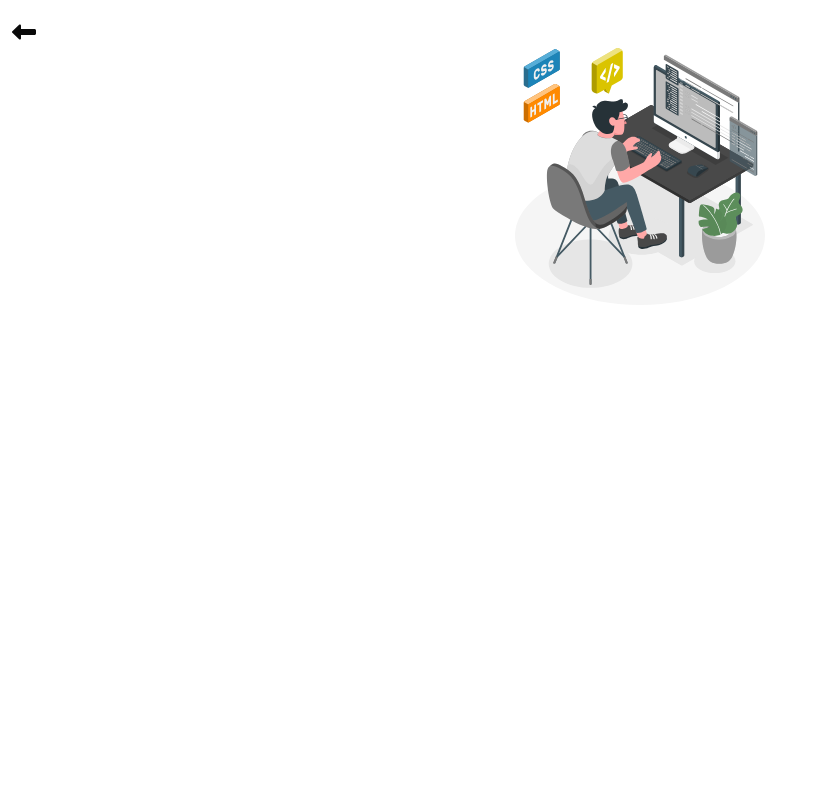
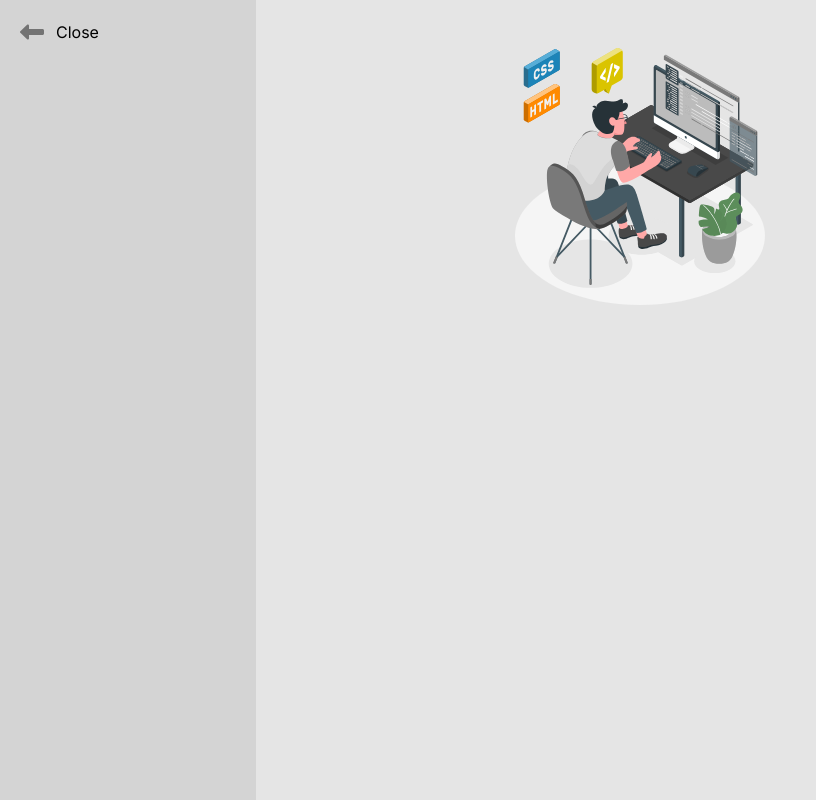
Before and after one commit to IvanMCorrea/dev_portfolio, a Next.js app: page / in a window 1280 px wide. Both pictures are taken after a click on the button "Toggle theme". Shown: the whole page, without its empty margins (0-816 px from the left). Built offline with nearby package versions, Linux system fonts and the light colour scheme.

Commit message:
Fix theme and handle sidebar items when it´s expanded

```diff
--- a/app/_components/Providers.tsx
+++ b/app/_components/Providers.tsx
@@ -1,7 +1,11 @@
-'use client'
+"use client";
 
-import { ThemeProvider } from 'next-themes'
+import { ThemeProvider } from "next-themes";
 
-export function Providers({ children }: any) {
-  return <ThemeProvider>{children}</ThemeProvider>
+export function Providers({ children }: { children: React.ReactNode }) {
+  return (
+    <ThemeProvider enableSystem attribute="class" defaultTheme="system">
+      {children}
+    </ThemeProvider>
+  );
 }
--- a/app/_components/Sidebar.tsx
+++ b/app/_components/Sidebar.tsx
@@ -5,14 +5,14 @@ import { SidebarToggle } from "./SidebarToggle";
 
 function Sidebar() {
   const [expanded, setExpanded] = useState<Boolean>(false);
-  const sidebarWidth = expanded ? "w-24" : "w-12";
+  const sidebarWidth = expanded ? "w-64" : "w-18";
 
   return (
     <aside
-      className={`fixed flex left-0 top-0 h-screen py-5 px-3 flex-col ${sidebarWidth}`}
+      className={`fixed flex left-0 top-0 h-screen p-5 flex-col ${sidebarWidth} bg-neutral-300 dark:bg-neutral-800 items-start`}
     >
       <SidebarToggle expanded={expanded} setExpanded={setExpanded} />
-      <ThemeToggle />
+      <ThemeToggle expanded={expanded} />
     </aside>
   );
 }
--- a/app/_components/SidebarToggle.tsx
+++ b/app/_components/SidebarToggle.tsx
@@ -8,17 +8,20 @@ type Props = {
 
 export function SidebarToggle({ expanded, setExpanded }: Props) {
   return (
-    <button onClick={() => setExpanded(!expanded)} className="w-6 h-6">
+    <button onClick={() => setExpanded(!expanded)}>
       {expanded ? (
-        <FontAwesomeIcon
-          icon={faLeftLong}
-          className="text-neutral-950 dark:text-neutral-100"
-          size="xl"
-        />
+        <>
+          <FontAwesomeIcon
+            icon={faLeftLong}
+            className="text-neutral-500 dark:text-neutral-100"
+            size="xl"
+          />
+          <span className="pl-3">Close</span>
+        </>
       ) : (
         <FontAwesomeIcon
           icon={faRightLong}
-          className="text-neutral-950 dark:text-neutral-100"
+          className="text-neutral-500 dark:text-neutral-100"
           size="xl"
         />
       )}
--- a/app/_components/ThemeToggle.tsx
+++ b/app/_components/ThemeToggle.tsx
@@ -1,20 +1,43 @@
+"use client";
 import { useTheme } from "next-themes";
 import { FontAwesomeIcon } from "@fortawesome/react-fontawesome";
 import { faSun, faMoon } from "@fortawesome/free-solid-svg-icons";
+import { useEffect, useState } from "react";
 
-export function ThemeToggle() {
+export function ThemeToggle({ expanded }: { expanded: Boolean }) {
   const { setTheme, theme } = useTheme();
+  const [mounted, setMounted] = useState(false);
+  useEffect(() => {
+    setMounted(true);
+  }, []);
 
+  if (!mounted) {
+    return null;
+  }
   return (
     <button
       onClick={() => setTheme(theme === "light" ? "dark" : "light")}
-      className="w-6 h-6 mt-5"
+      className="mt-5"
     >
       {theme === "dark" && (
-        <FontAwesomeIcon icon={faSun} className="text-neutral-100" size="xl" />
+        <FontAwesomeIcon
+          icon={faSun}
+          className="text-neutral-500 dark:text-neutral-100"
+          size="xl"
+        />
+      )}
+      {theme === "dark" && expanded && (
+        <span className="pl-3">Illuminate your path</span>
       )}
       {theme === "light" && (
-        <FontAwesomeIcon icon={faMoon} className="text-neutral-950" size="xl" />
+        <FontAwesomeIcon
+          icon={faMoon}
+          className="text-neutral-500 dark:text-neutral-100"
+          size="xl"
+        />
+      )}
+      {theme === "light" && expanded && (
+        <span className="pl-3">Embrace the Dark</span>
       )}
       <span className="sr-only">Toggle theme</span>
     </button>
--- a/app/globals.css
+++ b/app/globals.css
@@ -4,21 +4,15 @@
 
 :root {
   /* Your default theme */
-  --background: white;
-  --foreground: black;
+  --background: #f5f5f5;
+  --foreground: #0a0a0a;
 }
 
-[data-theme='dark'] {
-  --background: black;
-  --foreground: white;
+[data-theme="dark"] {
+  --background: #0a0a0a;
+  --foreground: #f5f5f5;
 }
 
-body {
-  color: rgb(var(--foreground-rgb));
-  background: linear-gradient(
-      to bottom,
-      transparent,
-      rgb(var(--background-end-rgb))
-    )
-    rgb(var(--background-start-rgb));
+.sidebar {
+  background-color: rgb(var(--sidebar));
 }
--- a/app/layout.tsx
+++ b/app/layout.tsx
@@ -1,7 +1,7 @@
 import "./globals.css";
 import { Inter } from "next/font/google";
+import { Providers } from "./_components/Providers";
 import Sidebar from "./_components/Sidebar";
-import { Providers } from "./_components/Providers";
 const inter = Inter({ subsets: ["latin"] });
 
 export const metadata = {
@@ -16,8 +16,8 @@ export default function RootLayout({
   children: React.ReactNode;
 }) {
   return (
-    <html lang="en">
-      <body className={inter.className}>
+    <html lang="en" className="dark">
+      <body className={`${inter.className} bg-neutral-200 dark:bg-neutral-900`}>
         <Providers>
           <Sidebar />
           {children}
--- a/tailwind.config.js
+++ b/tailwind.config.js
@@ -1,18 +1,10 @@
 /** @type {import('tailwindcss').Config} */
 module.exports = {
   content: [
-    './pages/**/*.{js,ts,jsx,tsx,mdx}',
-    './components/**/*.{js,ts,jsx,tsx,mdx}',
-    './app/**/*.{js,ts,jsx,tsx,mdx}',
+    "./pages/**/*.{js,ts,jsx,tsx,mdx}",
+    "./components/**/*.{js,ts,jsx,tsx,mdx}",
+    "./app/**/*.{js,ts,jsx,tsx,mdx}",
   ],
-  theme: {
-    extend: {
-      backgroundImage: {
-        'gradient-radial': 'radial-gradient(var(--tw-gradient-stops))',
-        'gradient-conic':
-          'conic-gradient(from 180deg at 50% 50%, var(--tw-gradient-stops))',
-      },
-    },
-  },
+  darkMode: "class",
   plugins: [],
-}
+};
```
Also changed, not shown: app/_components/asd.tsx (deleted), public/moon.svg (deleted), public/sun.svg (deleted).
